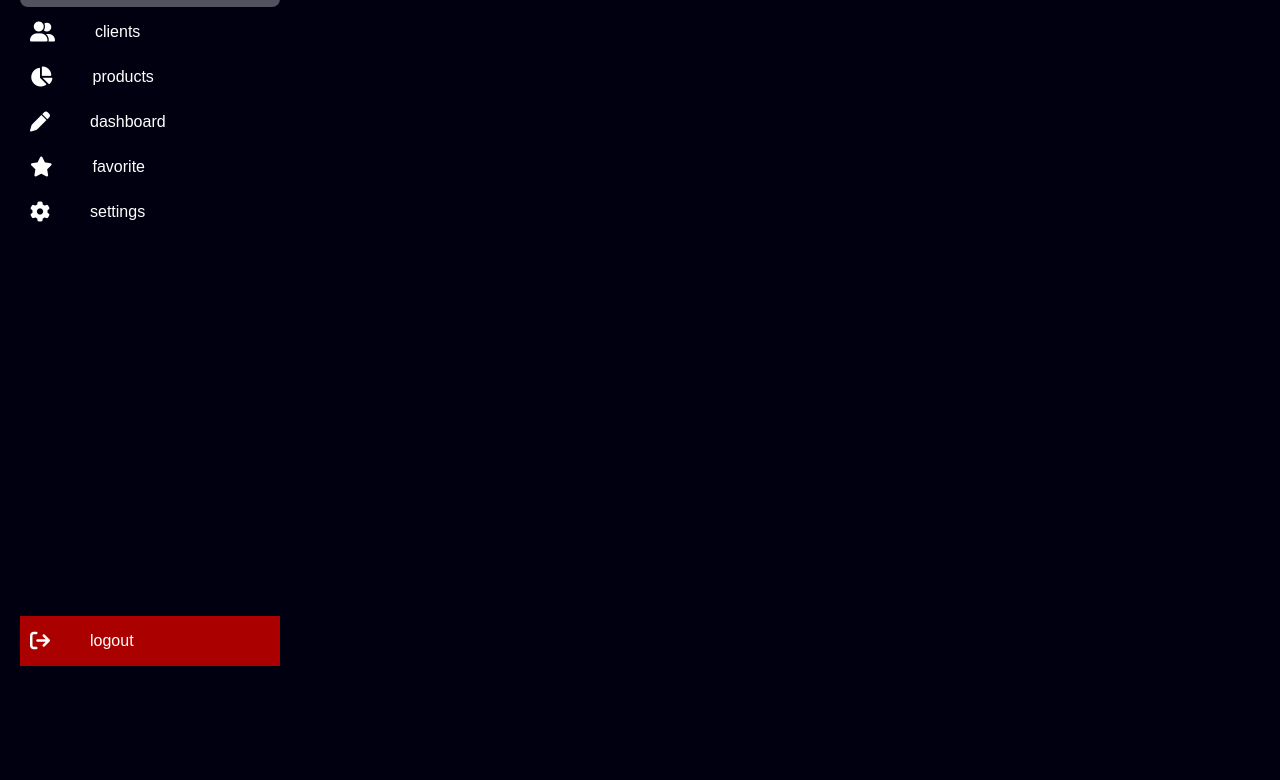
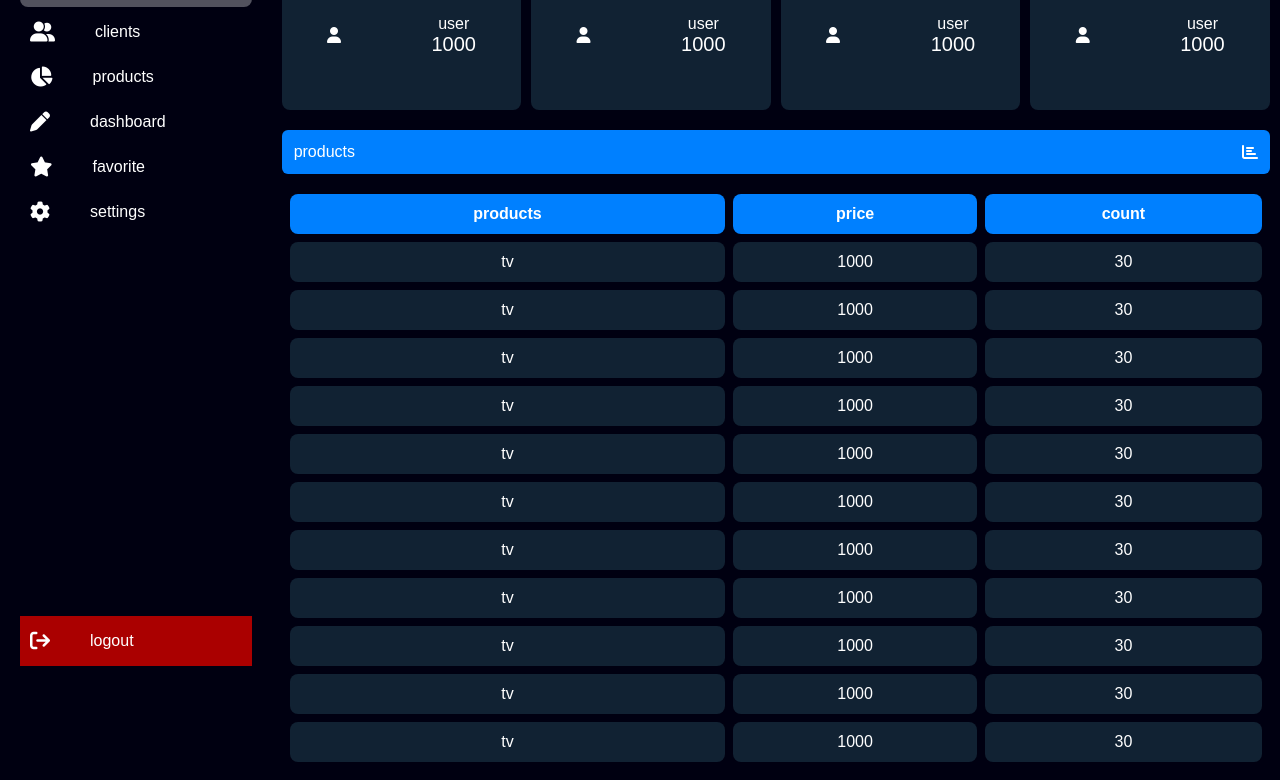
Before and after one commit to AhmedOkasha0/Dash-board, a plain HTML site: page index.html in a window 1280 px wide. Shown: the part 114-894 px from the top of the page. Before the commit the page ends 840 px from the top, so only its background shows below. Drawn offline with Linux system fonts and the light colour scheme.

Commit message:
add table css and html

```diff
--- a/css/style.css
+++ b/css/style.css
@@ -6,6 +6,7 @@
 }
 body{
     background-color: #001;
+    display: flex;
 }
 .image{
 width: 50px;
@@ -31,6 +32,9 @@ flex-shrink: 0;
  .profile h2{
     font-size: 30px;
     text-transform: capitalize;
+    white-space: nowrap;
+    overflow: hidden;
+    text-overflow: ellipsis;
 
  }
 
@@ -54,7 +58,6 @@ ul li a{
     padding: 10px;
     margin: 5px 0;
     border-radius: 8px;
-    /* border: 5px solid white; */
     transition-duration: 0.5s;
 }
 ul li a:hover{
@@ -70,9 +73,81 @@ ul li a i {
     font-size: 20px;
 }
 .menu:hover{
-    width: 260px;
+    width: 300px;
 }
 .menu_item{
     background-color: #ffffff52;
     transition-duration: 0.5s;
 }
+.content{
+    width: 100%;
+    margin: 10px;
+}
+.title_info{
+    padding: 12px;
+    display: flex;
+    align-items: center;
+    justify-content: space-between;
+    gap: 20px;
+    border-radius: 6px;
+    height: 20px;
+    background-color: #0080ff;
+}
+.data_info{
+    margin-top: 20px;
+    margin-bottom: 20px;
+    display: flex;
+    align-items: center;
+    justify-content: space-between;
+    flex-wrap: wrap;
+    gap: 10px;
+}
+.data_info .box{
+    background-color: #123;
+    height: 150px;
+    flex-grow: 1;
+    flex-basis: 150px; /* use this when i user flex to gave width value*/
+    border-radius: 8px;
+    display: flex;
+    justify-content: space-around;
+    align-items: center;
+
+}
+.data_info.box i{
+    font-size:40px;
+
+}
+.data{
+    text-align: center;
+}
+.data_info .box .data span{
+    font-size: 20px;
+}
+
+.product_info{
+    padding: 12px;
+    display: flex;
+    align-items: center;
+    justify-content: space-between;
+    gap: 20px;
+    border-radius: 6px;
+    height: 20px;
+    background-color: #0080ff;
+}
+table{
+    padding-top: 12px;
+    width: 100%;
+    text-align: center;
+    border-spacing: 8px;
+}
+td ,th{
+    background-color: #123;
+    height: 40px;
+    border-radius: 8px;
+}
+th{
+    background-color: #0080ff;
+}
+td :hover{
+    background-color: #ffffff52;
+}
--- a/index.html
+++ b/index.html
@@ -70,6 +70,120 @@
             </li>
         </ul>
     </div>
+
+    <div class="content">
+        <div class="title_info">
+            <p>dashboard</p>
+            <i class="fas fa-chart-bar"></i>
+
+        </div>
+        <div class="data_info">
+            <div class="box">
+                <i class="fas fa-user"></i>
+                <div class="data">
+                    <p>user</p>
+                    <span>1000</span>
+                </div>
+            </div>
+            <div class="box">
+                <i class="fas fa-user"></i>
+                <div class="data">
+                    <p>user</p>
+                    <span>1000</span>
+                </div>
+            </div>
+            <div class="box">
+                <i class="fas fa-user"></i>
+                <div class="data">
+                    <p>user</p>
+                    <span>1000</span>
+                </div>
+            </div>
+                  <div class="box">
+                <i class="fas fa-user"></i>
+                <div class="data">
+                    <p>user</p>
+                    <span>1000</span>
+                </div>
+            </div>
+
+        </div>
+        <div class="product_info">
+            <p>products</p>
+            <i class="fas fa-chart-bar"></i>
+
+        </div>
+        <table>
+            <thead>
+                <th>products</th>
+                <th>price</th>
+                <th>count</th>
+
+            </thead>
+            <tbody>
+                <tr>
+                    <td>tv</td>
+                <td><span class ="price">1000</span></td>
+                <td><span class ="count">30</span></td>
+                </tr>
+                <tr>
+                    <td>tv</td>
+                <td><span class ="price">1000</span></td>
+                <td><span class ="count">30</span></td>
+                </tr>
+                <tr>
+                    <td>tv</td>
+                <td><span class ="price">1000</span></td>
+                <td><span class ="count">30</span></td>
+                </tr>
+                <tr>
+                    <td>tv</td>
+                <td><span class ="price">1000</span></td>
+                <td><span class ="count">30</span></td>
+                </tr>
+                <tr>
+                    <td>tv</td>
+                <td><span class ="price">1000</span></td>
+                <td><span class ="count">30</span></td>
+                </tr>
+                <tr>
+                    <td>tv</td>
+                <td><span class ="price">1000</span></td>
+                <td><span class ="count">30</span></td>
+                </tr>
+                <tr>
+                    <td>tv</td>
+                <td><span class ="price">1000</span></td>
+                <td><span class ="count">30</span></td>
+                </tr>
+                <tr>
+                    <td>tv</td>
+                <td><span class ="price">1000</span></td>
+                <td><span class ="count">30</span></td>
+                </tr>
+                <tr>
+                    <td>tv</td>
+                <td><span class ="price">1000</span></td>
+                <td><span class ="count">30</span></td>
+                </tr>
+                <tr>
+                    <td>tv</td>
+                <td><span class ="price">1000</span></td>
+                <td><span class ="count">30</span></td>
+                </tr>
+                <tr>
+                    <td>tv</td>
+                <td><span class ="price">1000</span></td>
+                <td><span class ="count">30</span></td>
+                </tr>
+            </tbody>
+
+        </table>
+
+
+    </div>
+
+
 </body>
 
 </html>
```
